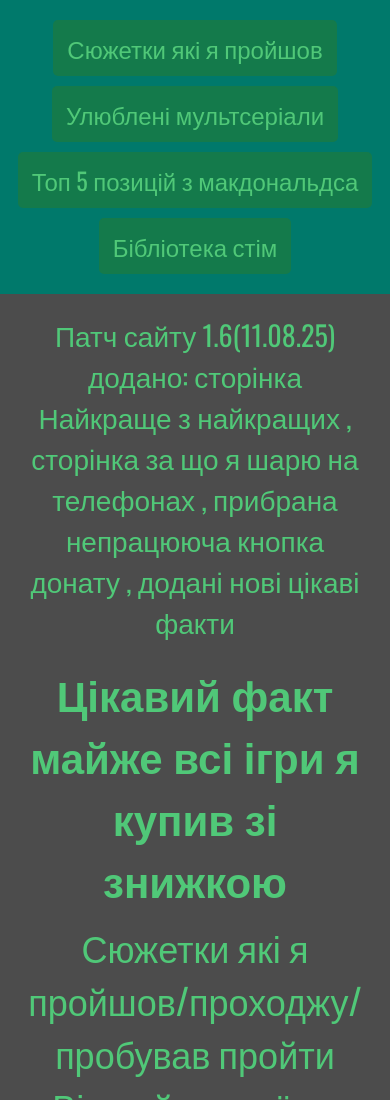
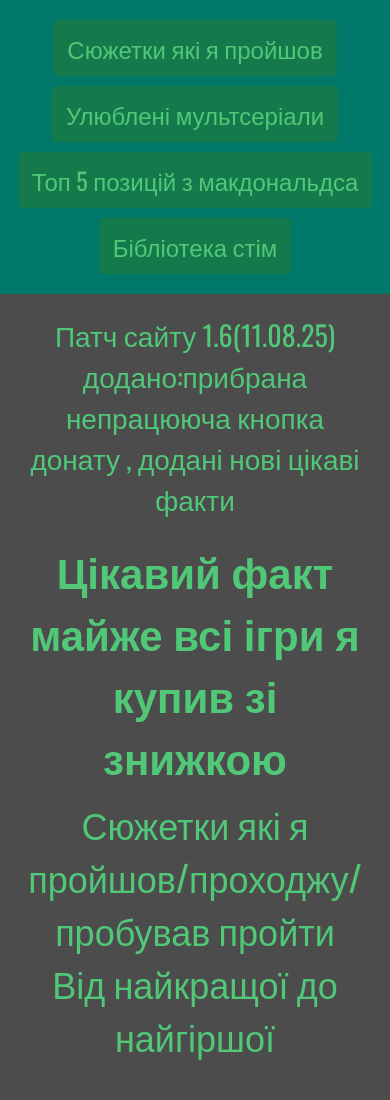
Before and after one commit to Yurchiek/Yurchiekk.github.io, a plain HTML site: page index_mobile.html in a window 390 px wide. Shown: the top 1100 px of the page. Drawn offline with nearby package versions, Linux system fonts and the light colour scheme.

Commit message:
Update index_mobile.html

```diff
--- a/index_mobile.html
+++ b/index_mobile.html
@@ -18,7 +18,7 @@
     </header>
     <main>
       <p class="main_text">Патч сайту 1.6(11.08.25)
-        додано: сторінка Найкраще з найкращих , сторінка за що я шарю на телефонах , прибрана непрацююча кнопка донату , додані нові цікаві факти
+        додано:прибрана непрацююча кнопка донату , додані нові цікаві факти
       </p>
       <div class="main_text">
         <h2>Цікавий факт майже всі ігри я купив зі знижкою</h2>
```
